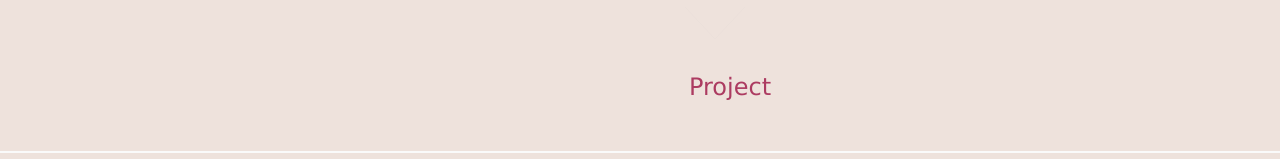
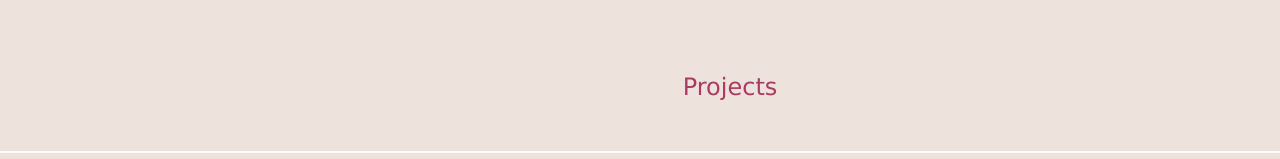
Before and after one commit to Plorrain/my-own-personnal-app, a React (Create React App) app: page / in a window 1280 px wide. Shown: the part 569-728 px from the top of the page. Built offline with nearby package versions, Linux system fonts and the light colour scheme.

Commit message:
managing mistkes made on branches

```diff
--- a/src/App.js
+++ b/src/App.js
@@ -23,9 +23,6 @@ const App = () => {
           <p>I am a frontend developer.</p>
         </div>
         <FallingArrow />
-        <div className="title">
-          <p>Project</p>
-        </div>
         <div className='title'>Projects</div>
       </div>
       <Footer />
```
